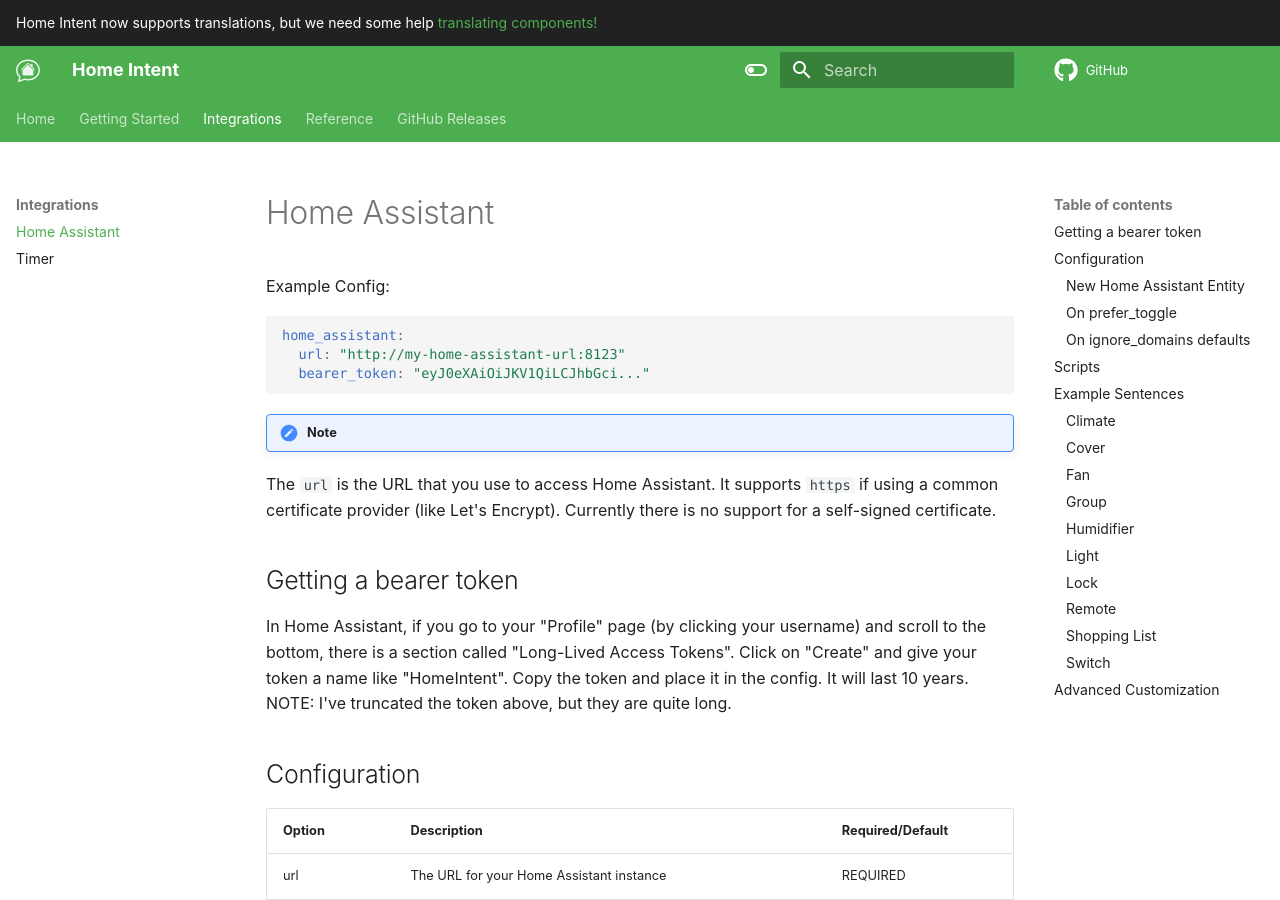
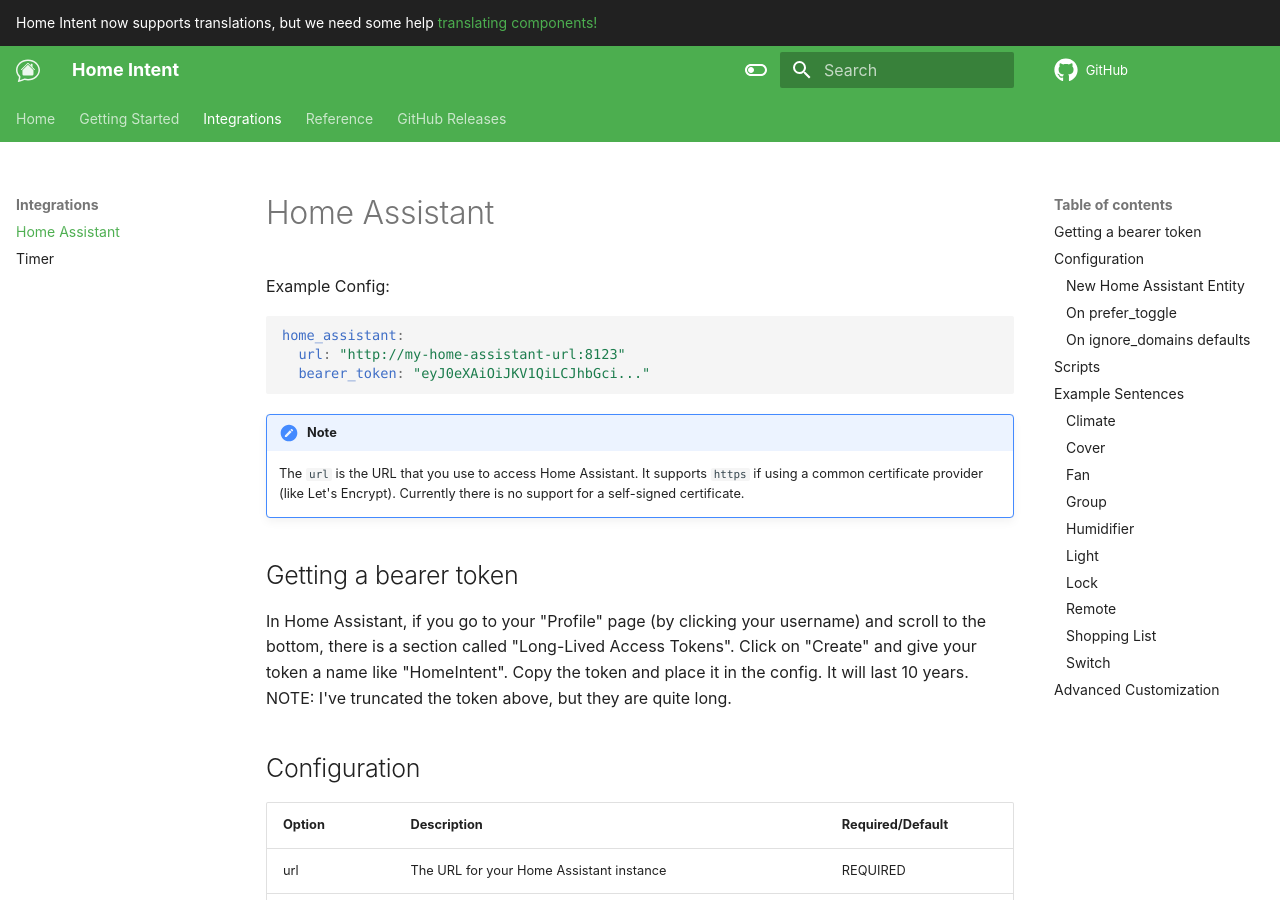
Before and after one commit to JarvyJ/HomeIntent, an MkDocs documentation site: the page built from docs/docs/integrations/home-assistant.md, in a window 1280 px wide and 900 px high. Built offline with MkDocs 1.6.1 and Material for MkDocs 9.7.7, drawn with Linux system fonts in a browser that asks for light colours; comment, search, counter and statistics services are not loaded.

Commit message:
jsprettier messed around with my markdown... grumble grumble

````diff
--- a/docs/docs/integrations/home-assistant.md
+++ b/docs/docs/integrations/home-assistant.md
@@ -9,7 +9,7 @@
 ```
 
 !!! note
-The `url` is the URL that you use to access Home Assistant. It supports `https` if using a common certificate provider (like Let's Encrypt). Currently there is no support for a self-signed certificate.
+    The `url` is the URL that you use to access Home Assistant. It supports `https` if using a common certificate provider (like Let's Encrypt). Currently there is no support for a self-signed certificate.
 
 ## Getting a bearer token
 
@@ -35,12 +35,12 @@
 
 Currently `prefer_toggle` is only used for the following:
 
-- climate
-- fan
-- humidifier
-- light
-- remote
-- switch
+  * climate
+  * fan
+  * humidifier
+  * light
+  * remote
+  * switch
 
 ### On `ignore_domains` defaults
 
@@ -96,34 +96,34 @@
 
     The climate control is ignored by default and can be enabled by removing it from the [`ignore_domains`](#on-ignore_domains-defaults) setting.
 
-- Turn on/off the ecobee
-- Set the hvac to 76 degrees
-- Set the window ac to cool (HVAC mode)
-- Set the ecobee high temperature to 80
-- Set the ecobee low temperature to 76 degrees farenheit
-- Turn on/off the hvac aux heat
-- set the ecobee to eco (HVAC preset)
+  * Turn on/off the ecobee
+  * Set the hvac to 76 degrees
+  * Set the window ac to cool (HVAC mode)
+  * Set the ecobee high temperature to 80
+  * Set the ecobee low temperature to 76 degrees farenheit
+  * Turn on/off the hvac aux heat
+  * set the ecobee to eco (HVAC preset)
 
 ### Cover
 
-- Open the garage door
-- Close the pergola roof
-- Stop the living room window (works for tilt or open/close)
-- Tilt open the living room window
-- Open the hall window half way
+  * Open the garage door
+  * Close the pergola roof
+  * Stop the living room window (works for tilt or open/close)
+  * Tilt open the living room window
+  * Open the hall window half way
 
 ### Fan
 
-- Turn on/off the living room fan
-- Toggle the ceiling fan
-- \*Set the kitchen fan to [not] oscillate
-- \*Start/stop oscillating the attic fan
-- \*Oscillate the attic fan
-- \*Turn on/off the attic fan osccilation
-- Set/make/change the living room fan to sleep
-- Reverse the ceiling fan
-- Increase/Decrease the kitchen fan
-- Set/make/change the living room fan to high/medium/low
+  * Turn on/off the living room fan
+  * Toggle the ceiling fan
+  * \*Set the kitchen fan to [not] oscillate
+  * \*Start/stop oscillating the attic fan
+  * \*Oscillate the attic fan
+  * \*Turn on/off the attic fan osccilation
+  * Set/make/change the living room fan to sleep
+  * Reverse the ceiling fan
+  * Increase/Decrease the kitchen fan
+  * Set/make/change the living room fan to high/medium/low
 
 Home Intent will only allow the specific fans that can oscillate to be set for oscillation. Same thing with presets and fan speeds.
 
@@ -131,9 +131,9 @@
 
 ### Group
 
-- Toggle the (basement lights)
-- Turn on the (basement lights)
-- Turn off (super cool lights)
+  * Toggle the (basement lights)
+  * Turn on the (basement lights)
+  * Turn off (super cool lights)
 
 The group friendly names are in parenthesis.
 
@@ -143,19 +143,19 @@
 
     The humidifier control is ignored by default and can be enabled by removing it from the [`ignore_domains`](#on-ignore_domains-defaults) setting.
 
-- Turn on/off the humidifer
-- Set the humidifier to 68%
-- Set the dehumidifier to 72%
-- Set the hygrostat to eco
+  * Turn on/off the humidifer
+  * Set the humidifier to 68%
+  * Set the dehumidifier to 72%
+  * Set the hygrostat to eco
 
 ### Light
 
-- Turn on the kitchen light
-- Set the master bedroom light to 80% brightness
-- Make the den red
-- Change the bathroom light to blue
-- Make the kitchen daylight
-- set the kitchen to warm white at 80% brightness
+  * Turn on the kitchen light
+  * Set the master bedroom light to 80% brightness
+  * Make the den red
+  * Change the bathroom light to blue
+  * Make the kitchen daylight
+  * set the kitchen to warm white at 80% brightness
 
 A full list of colors can be found [in the source](https://github.com/JarvyJ/HomeIntent/blob/main/home_intent/default_configs/home_assistant/colors.txt) as well as the [color temperatures](https://github.com/JarvyJ/HomeIntent/blob/main/home_intent/default_configs/home_assistant/color_temperature.yaml).
 
@@ -165,33 +165,33 @@
 
     The lock control is ignored by default and can be enabled by removing it from the [`ignore_domains`](#on-ignore_domains-defaults) setting.
 
-- Lock the front door
-- Unlock the kitchen door
-- Open the front gate (for locks that support opening as well)
+  * Lock the front door
+  * Unlock the kitchen door
+  * Open the front gate (for locks that support opening as well)
 
 ### Remote
 
-- Turn on the tv
-- Turn off the tv
+  * Turn on the tv
+  * Turn off the tv
 
 ### Shopping List
 
 Requires the [shopping_list](https://www.home-assistant.io/integrations/shopping_list/) component in Home Assistant
 
-- Add oreos to the shopping list
-- Check oreos off the list
-- Uncheck oreos from the shopping list
-- Mark bleach off the shopping list
-- Check everything off the list
-- Unmark everything from the shopping list
+  * Add oreos to the shopping list
+  * Check oreos off the list
+  * Uncheck oreos from the shopping list
+  * Mark bleach off the shopping list
+  * Check everything off the list
+  * Unmark everything from the shopping list
 
 Either Check or mark can be used as well as uncheck or unmark. The word shopping is always optional. A full list of shopping items can be found [in the source](https://github.com/JarvyJ/HomeIntent/blob/main/home_intent/default_configs/home_assistant/shopping_items.txt).
 
 ### Switch
 
-- Turn on the fan
-- Turn off the plants
-- toggle basement fan
+  * Turn on the fan
+  * Turn off the plants
+  * toggle basement fan
 
 ## Advanced Customization
 
````
Also changed, not shown: other parts of docs/docs/integrations/home-assistant.md (+10 -10 lines), docs/docs/getting-started/installation.md (+6 -6 lines).
